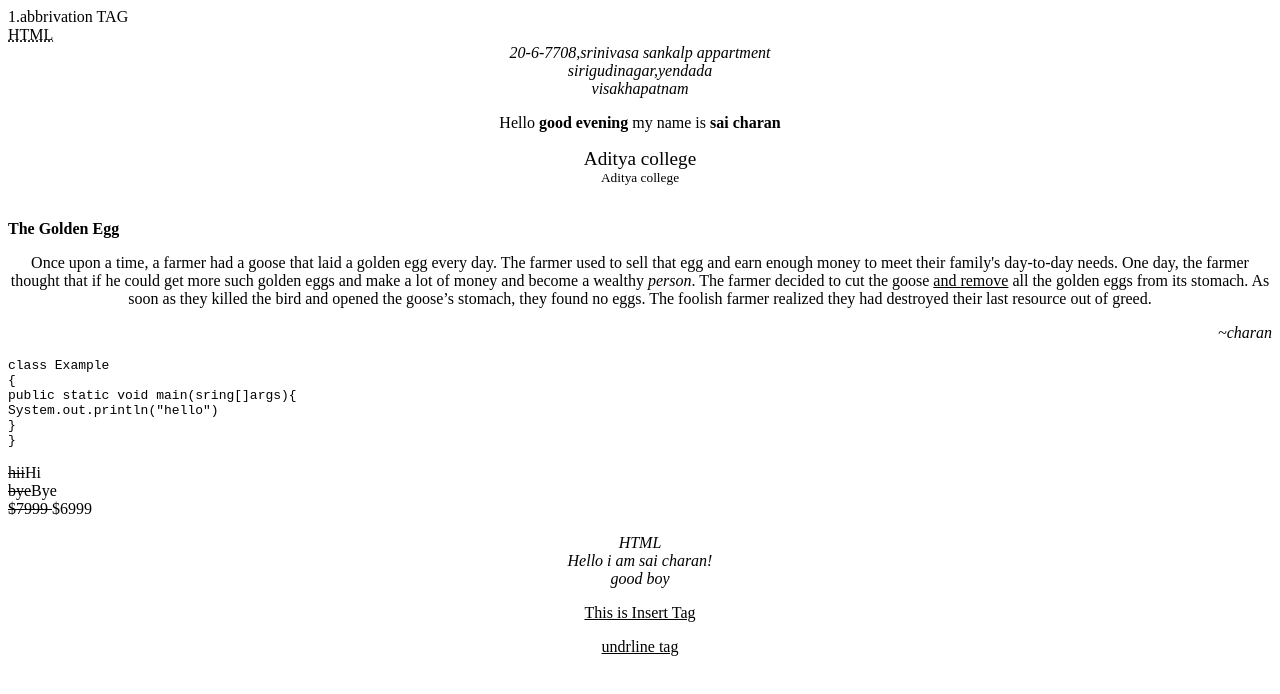
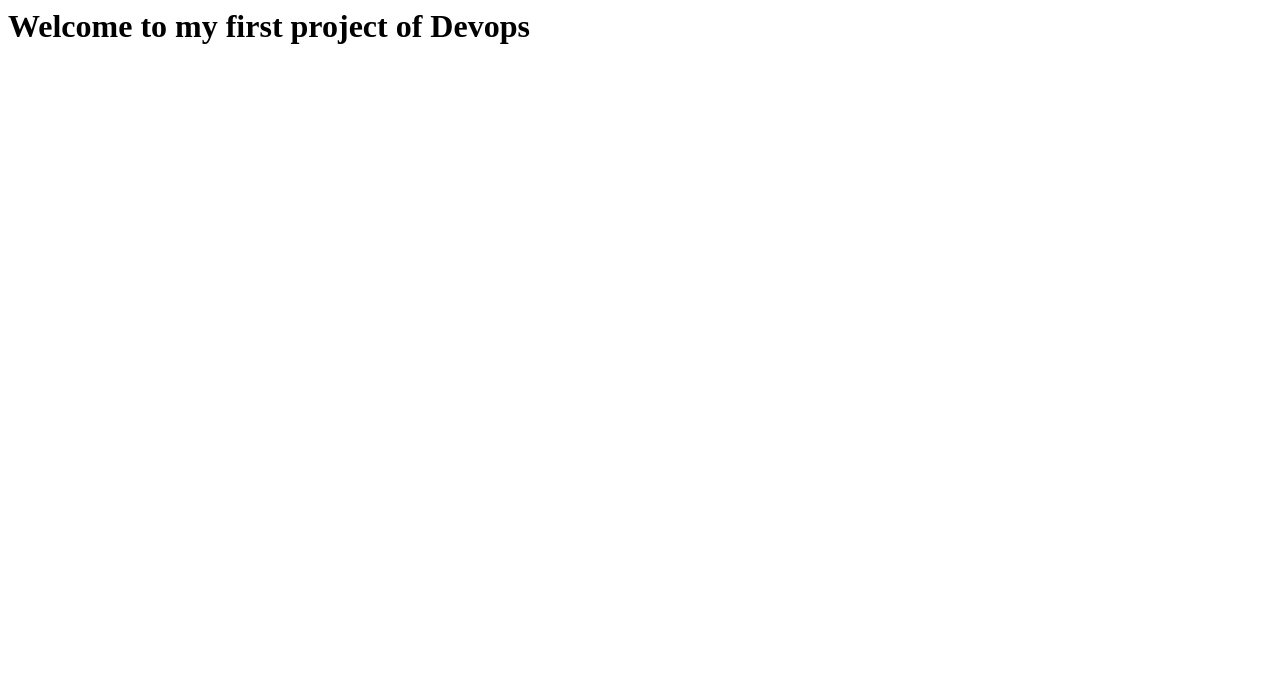
Before and after one commit to saicharan45765-debug/Sai-Charan, a plain HTML site: page Index.html in a window 1280 px wide. Drawn offline with Linux system fonts and the light colour scheme.

Commit message:
Update Index.html

```diff
--- a/Index.html
+++ b/Index.html
@@ -3,37 +3,6 @@
 <title>Tags</title>
 </head>
 <body>
-1.abbrivation TAG<br/>
-<abbr title="HYPER TEXT MARKUP LANGUAGE">HTML</abbr>
-<center>
-<address>
-20-6-7708,srinivasa sankalp appartment<br/>
-sirigudinagar,yendada<br/>
-visakhapatnam
-</address>
-<center>
-<p>Hello <b>good evening</b> my name is <strong>sai charan</strong></p>
-<big>Aditya college</big><br>
-<small>Aditya college</small></center><br>
-<blockquotes align="justify">
-<p align="left"><strong>The Golden Egg</strong><br></p>
-Once upon a time, a farmer had a goose that laid a golden egg every day. The farmer used to sell that egg and earn enough money to meet their family's day-to-day needs. One day, the farmer thought that if he could get more such golden eggs and make a lot of money and become a wealthy <em>person</em>. The farmer decided to cut the goose <u>and remove</u> all the golden eggs from its stomach. As soon as they killed the bird and opened the goose’s stomach, they found no eggs. The foolish farmer realized they had destroyed their last resource out of greed.
-</blockquotes>
-<cite><p align="right">~charan</p></cite>
-<p align="left">
-<code>
-class Example<br>
-{<br>
-public static void main(sring[]args){<br>
-System.out.println("hello")<br>
-}<br>
-}<br>
-</code></p>
-<p align="left"><del>hii</del>Hi<br><s>bye</s>Bye<br><strike>$7999 </strike>$6999</p>
-<dfn title="HYPER TEXT MARKUP LANGUAGE is good">HTML</dfn><br>
-<em>Hello i am sai charan!</em><br>
-<i>good boy</i><br>
-<p color="red"><ins>This is Insert Tag</ins><br/></p>
-<u>undrline tag</u>
+  <h1>Welcome to my first project of Devops</h1>
 </body>
 </html>
```
